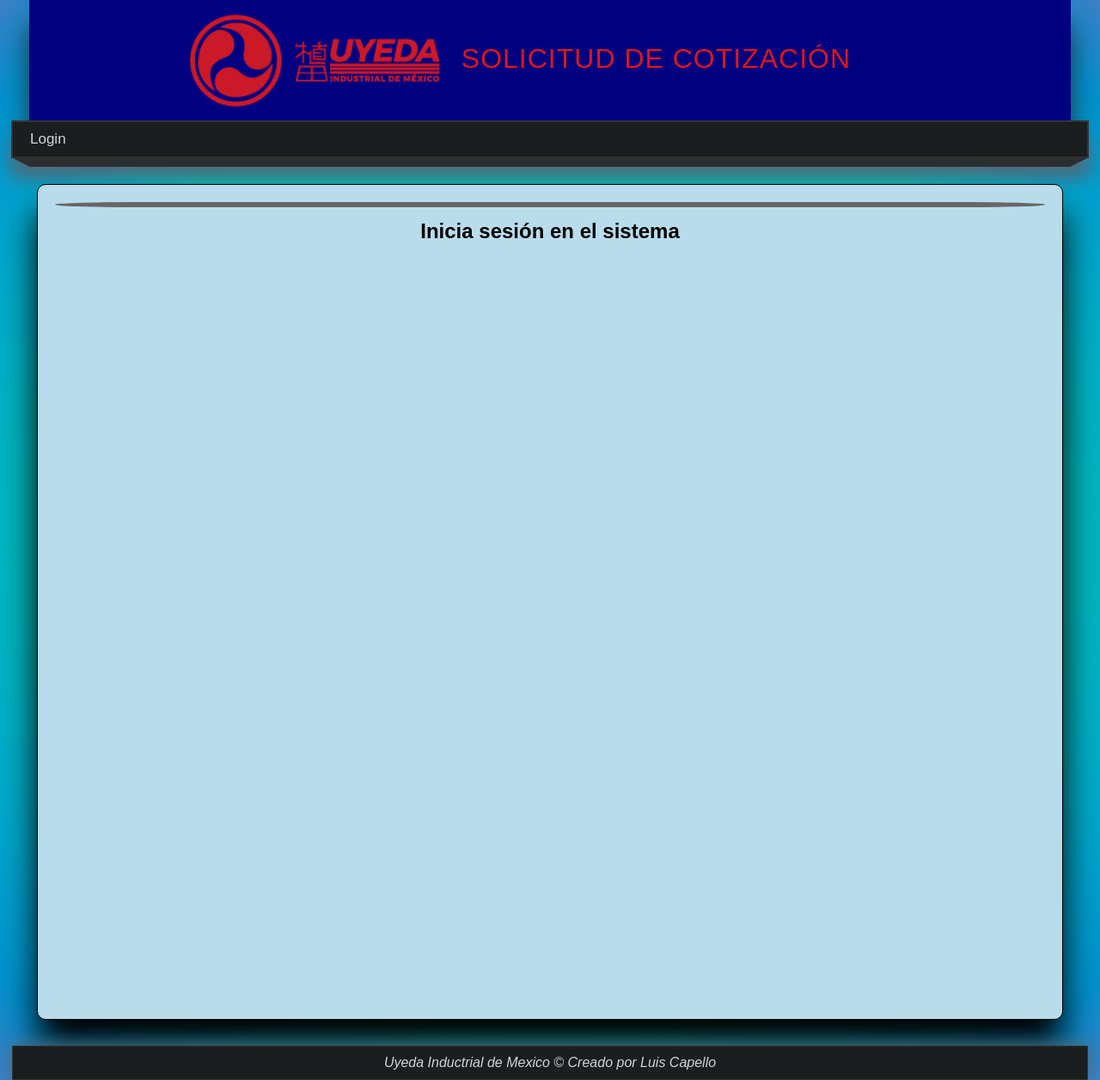
After one commit to luiscapello/Proyecto, a Django app: page /formulario/ in a window 1280 px wide. The commit adds this page. Shown: the whole page at 86% size. Run offline with Django 4.2, Linux system fonts and the light colour scheme.

Commit message:
update_form

```diff
--- a/22-django/ProyectoDjango/ProyectoDjango/settings.py
+++ b/22-django/ProyectoDjango/ProyectoDjango/settings.py
@@ -38,6 +38,7 @@ INSTALLED_APPS = [
     'django.contrib.messages',
     'django.contrib.staticfiles',
     'bootstrap4',
+    'widget_tweaks',
     'ckeditor',
     'mainapp',
     'pages.apps.PagesConfig'
--- a/22-django/ProyectoDjango/mainapp/static/css/styles.css
+++ b/22-django/ProyectoDjango/mainapp/static/css/styles.css
@@ -151,6 +151,8 @@ nav ul li a:hover {
     display: block;
     line-height: 25px;
     margin-top: 15px;
+    margin-bottom: 15px;
+    text-align: center;
 }
 
 .logo-header {
--- a/22-django/ProyectoDjango/mainapp/templates/layouts/layout.html
+++ b/22-django/ProyectoDjango/mainapp/templates/layouts/layout.html
@@ -30,11 +30,19 @@
             <li>
                 <a href="{% url 'index' %}">Inicio</a>
             </li>
+            {% comment  %}
             {% for page in pages %}
             <li>
                 <a href="{% url 'page' page.2 %}">{{page.1}}</a>
             </li>
             {% endfor %}
+            {% endcomment %}
+            <li>
+                <a href="{% url 'form' %}">Cotización nueva</a>
+            </li>
+            <li>
+                <a href="{% url 'cotizaciones' %}">Cotizaciónes</a>
+            </li>
             <li>
                 <a href="{% url 'logout' %}">Cerrar Sesión</a>
             </li>
--- /dev/null
+++ b/22-django/ProyectoDjango/mainapp/templates/mainapp/form.html
@@ -0,0 +1,21 @@
+ {% extends 'layouts/layout.html' %}
+ {% block title %} {{title}} {% endblock %}
+
+ {% block content %}
+    <!--<h1 class="title">{{title}}</h1>-->
+    <!-- CSS only
+<link href="https://cdn.jsdelivr.net/npm/bootstrap@5.1.3/dist/css/bootstrap.min.css" rel="stylesheet" integrity="sha384-1BmE4kWBq78iYhFldvKuhfTAU6auU8tT94WrHftjDbrCEXSU1oBoqyl2QvZ6jIW3" crossorigin="anonymous">
+-->
+    <hr style="border: 3px solid #666; border-radius: 300px/10px; height: 0px; text-align: center;">
+
+    {% if user.email %}
+        <h2 class="content">Realiza una Nueva Cotización {{request.user.first_name}} {{user.last_name}}</h2>
+
+        <hr style="border: 3px solid #666; border-radius: 300px/10px; height: 0px; text-align: center;">
+
+
+    {% else %}
+        <h2 class="content">Inicia sesión en el sistema</h2>
+    {% endif %}
+
+{% endblock %}
--- a/22-django/ProyectoDjango/mainapp/templates/mainapp/index.html
+++ b/22-django/ProyectoDjango/mainapp/templates/mainapp/index.html
@@ -10,6 +10,7 @@
     <hr style="border: 3px solid #666; border-radius: 300px/10px; height: 0px; text-align: center;">
     {% if user.email %}
         <h2 class = "content">Bienvenido, {{request.user.first_name}} {{user.last_name}}</h2>
+    <hr style="border: 3px solid #666; border-radius: 300px/10px; height: 0px; text-align: center;">
 
     {% else %}
         <h2 class = "content">Inicia sesión en el sistema</h2>
--- a/22-django/ProyectoDjango/mainapp/urls.py
+++ b/22-django/ProyectoDjango/mainapp/urls.py
@@ -3,7 +3,8 @@ from . import views
 
 urlpatterns = [
     path('', views.index, name="index"),
-    path('registro/', views.register_page, name="register"),
+    path('formulario/', views.formulario, name="form"),
+    path('cotizaciones/', views.cotizaciones, name="cotizaciones"),
     path('inicio/', views.index, name="inicio"),
     path('login/', views.login_page, name="login"),
     path('logout/', views.logout_user, name="logout")
--- a/22-django/ProyectoDjango/mainapp/views.py
+++ b/22-django/ProyectoDjango/mainapp/views.py
@@ -4,6 +4,7 @@ from django.contrib.auth.forms import UserCreationForm
 from mainapp.forms import RegisterForm
 from django.contrib import messages
 from django.contrib.auth import authenticate, login, logout
+#from django.shortcuts import render_to_response
 
 
 
@@ -13,6 +14,18 @@ def index(request):
 
     return render(request, 'mainapp/index.html', {
         'title': 'Inicio'
+    })
+
+def formulario(request):
+
+    return render(request, 'mainapp/form.html', {
+        'title': 'Solicitud de Cotización'
+    })
+
+def cotizaciones(request):
+
+    return render(request, 'mainapp/cotizaciones.html', {
+        'title': 'Solicitud de Cotización'
     })
 
 def register_page(request):
--- a/23-flask/main.py
+++ b/23-flask/main.py
@@ -4,7 +4,8 @@ app = Flask(__name__)
 
 @app.route('/')
 def index():
-    return"Aprendiendo"
+    return"<h1>Aprendiendo</h1>"
+    #return<div clase="sombra-lg p-3 mb-5 bg-cuerpo redondeado">Sombra más grande</div>
 
 @app.route('/informacion')
 def informacion():
```
Also changed, not shown: 22-django/ProyectoDjango/mainapp/templates/mainapp/cotizaciones.html (added, +21 -0 lines).
